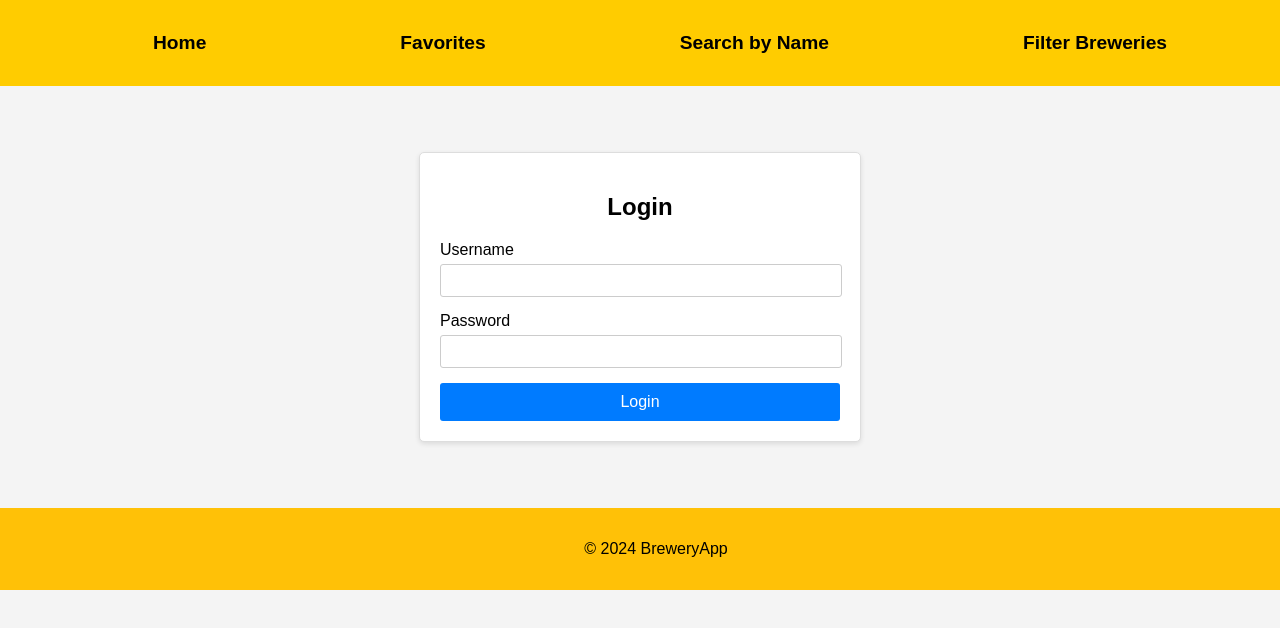
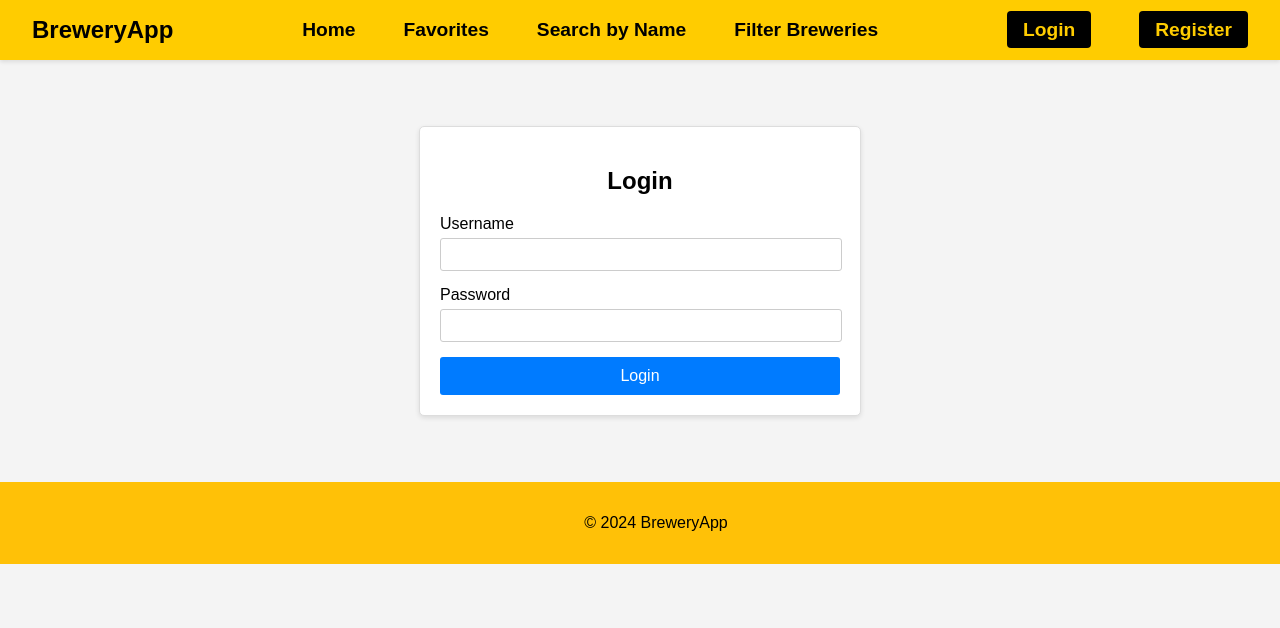
Before and after one commit to LorenzoMatt/brewery-explorer, an Angular app in the folder frontend/: page /login in a window 1280 px wide. Shown: the top 628 px of the page. Built offline with nearby package versions, Linux system fonts and the light colour scheme.

Commit message:
Update header component to include navigation links and auth options with improved styling

```diff
--- a/frontend/src/app/components/header/header.component.css
+++ b/frontend/src/app/components/header/header.component.css
@@ -1,16 +1,49 @@
 header {
   background-color: #fc0;
   padding: 1rem;
+  display: flex;
+  justify-content: space-between;
+  align-items: center;
+  box-shadow: 0 2px 4px rgb(0 0 0 / 10%);
 }
 
-nav ul {
+.navbar {
+  display: flex;
+  justify-content: space-between;
+  align-items: center;
+  width: 100%;
+}
+
+.navbar-brand a {
+  font-size: 1.5rem;
+  font-weight: bold;
+  color: #000;
+  text-decoration: none;
+}
+
+.navbar-nav,
+.navbar-auth {
   list-style: none;
   display: flex;
-  justify-content: space-around;
+  gap: 1rem;
+  padding: 0;
+  margin: 0;
 }
 
-nav a {
+.navbar-nav a,
+.navbar-auth a {
   text-decoration: none;
   color: #000;
   font-weight: bold;
 }
+
+.navbar-auth a {
+  background-color: #000;
+  color: #fc0;
+  padding: 0.5rem 1rem;
+  border-radius: 0.25rem;
+}
+
+.navbar-auth a:hover {
+  background-color: #333;
+}
--- a/frontend/src/app/components/header/header.component.html
+++ b/frontend/src/app/components/header/header.component.html
@@ -1,10 +1,17 @@
 <header>
-  <nav aria-label="Main Navigation">
-    <ul>
+  <nav aria-label="Main Navigation" class="navbar">
+    <div class="navbar-brand">
+      <a routerLink="/" aria-label="Home Page">BreweryApp</a>
+    </div>
+    <ul class="navbar-nav">
       <li><a routerLink="/" aria-label="Home Page">Home</a></li>
       <li><a routerLink="/favorites" aria-label="Favorites Page">Favorites</a></li>
       <li><a routerLink="/search-name" aria-label="Search by Name">Search by Name</a></li>
       <li><a routerLink="/search-criteria" aria-label="Filter Breweries">Filter Breweries</a></li>
     </ul>
+    <ul class="navbar-auth">
+      <li><a routerLink="/login" aria-label="Login">Login</a></li>
+      <li><a routerLink="/register" aria-label="Register">Register</a></li>
+    </ul>
   </nav>
 </header>
```
